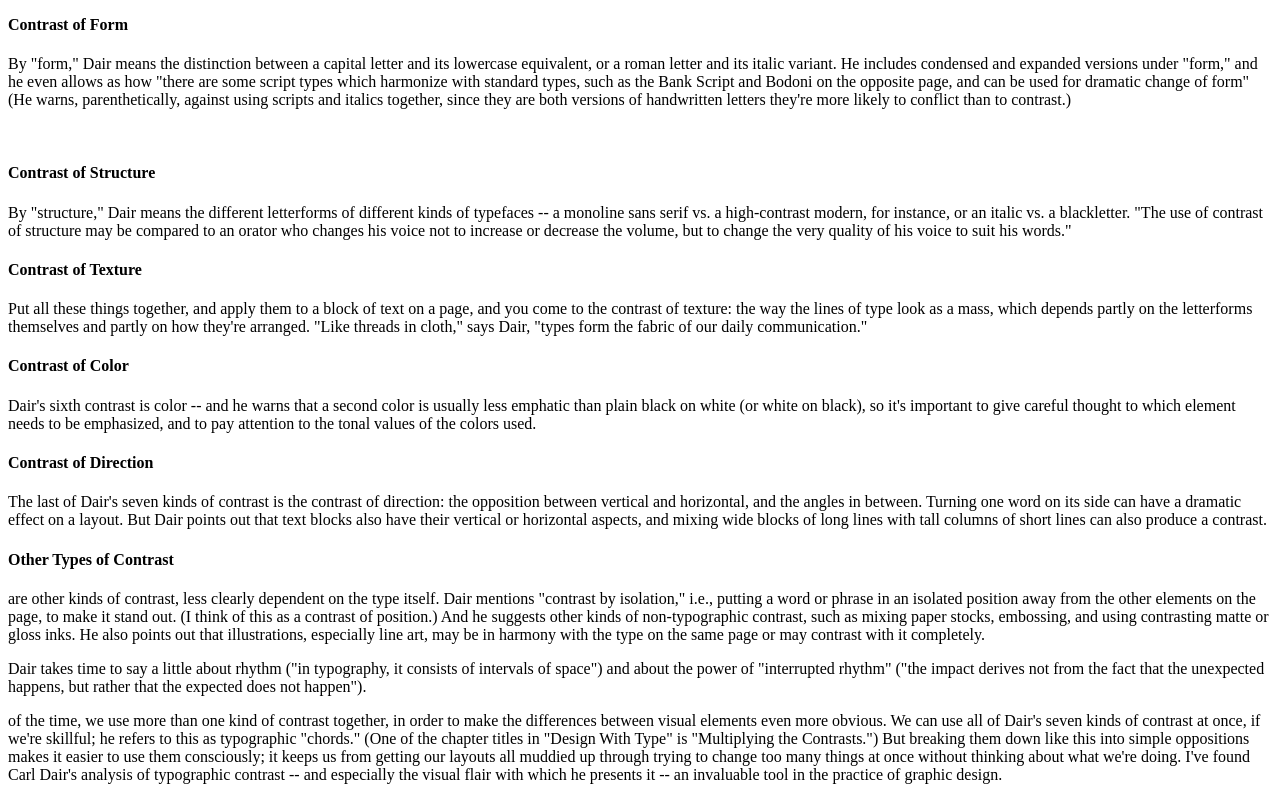
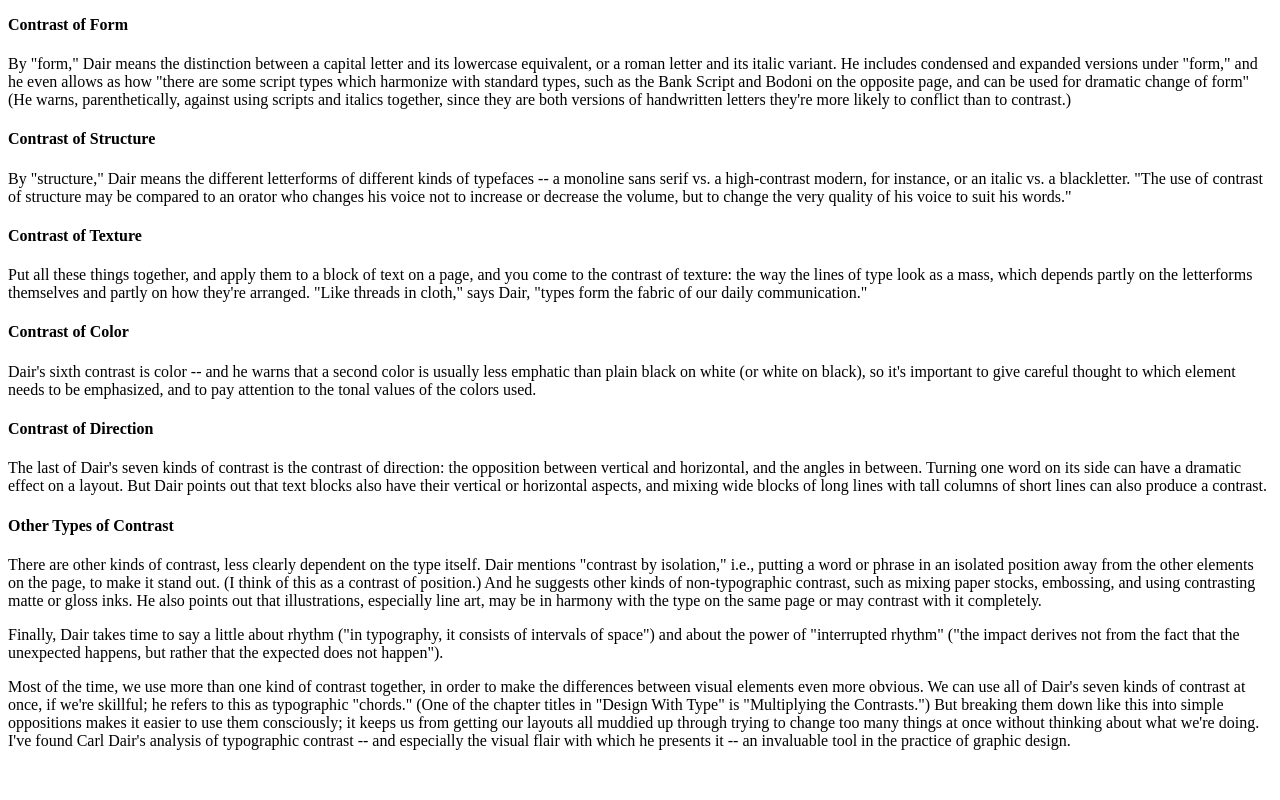
Before and after one commit to REBurbidge/WebDesign1374-markup, a plain HTML site: page index.html in a window 1280 px wide. Shown: the part 1249-2049 px from the top of the page. After the commit the page ends 2015 px from the top, so only its background shows below. Drawn offline with Linux system fonts and the light colour scheme.

Commit message:
Add files via upload
September 21, 2022 - 10:20am:  edited paragraph text, removed BR

```diff
--- a/index.html
+++ b/index.html
@@ -39,7 +39,7 @@
 
     <ul>
         <li>Contrast of Size</li>
-        <li> Contrast of Weight</li>
+        <li>Contrast of Weight</li>
         <li>Contrast of Form</li>
         <li>Contrast of Structure</li>
         <li>Contrast of Texture</li>
@@ -59,7 +59,7 @@
 
     <h4> Contrast of Form</h4>
     <p> By "form," Dair means the distinction between a capital letter and its lowercase equivalent, or a roman letter and its italic variant. He includes condensed and expanded versions under "form," and he even allows as how "there are some script types which harmonize with standard types, such as the Bank Script and Bodoni on the opposite page, and can be used for dramatic change of form" (He warns, parenthetically, against using scripts and italics together, since they are both versions of handwritten letters they're more likely to conflict than to contrast.) </p>
-<br>
+
     <h4>Contrast of Structure</h4>
     <p>By "structure," Dair means the different letterforms of different kinds of typefaces -- a monoline sans serif vs. a  high-contrast modern, for instance, or an italic vs. a blackletter. "The use of contrast of structure may be  compared to an orator who changes his voice not to increase or decrease the volume, but to change the very quality  of his voice to suit his words."</p>
 
@@ -73,11 +73,11 @@
     <p>The last of Dair's seven kinds of contrast is the contrast of direction: the opposition between vertical and horizontal, and the angles in between. Turning one word on its side can have a dramatic effect on a layout. But Dair points out that text blocks also have their vertical or horizontal aspects, and mixing wide blocks of long lines with tall columns of short lines can also produce a contrast.</p>
 
     <h4>Other Types of Contrast</h4>
-    <p> are other kinds of contrast, less clearly dependent on the type itself. Dair mentions "contrast by isolation," i.e., putting a word or phrase in an isolated position away from the other elements on the page, to make it stand out. (I think of this as a contrast of position.) And he suggests other kinds of non-typographic contrast, such as mixing paper stocks, embossing, and using contrasting matte or gloss inks. He also points out that illustrations, especially line art, may be in harmony with the type on the same page or may contrast with it completely.</p>
+    <p> There are other kinds of contrast, less clearly dependent on the type itself. Dair mentions "contrast by isolation," i.e., putting a word or phrase in an isolated position away from the other elements on the page, to make it stand out. (I think of this as a contrast of position.) And he suggests other kinds of non-typographic contrast, such as mixing paper stocks, embossing, and using contrasting matte or gloss inks. He also points out that illustrations, especially line art, may be in harmony with the type on the same page or may contrast with it completely.</p>
 
-   </p>Dair takes time to say a little about rhythm ("in typography, it consists of intervals of space") and about the power of "interrupted rhythm" ("the impact derives not from the fact that the unexpected happens, but rather that the expected does not happen").</p>
+   </p>Finally, Dair takes time to say a little about rhythm ("in typography, it consists of intervals of space") and about the power of "interrupted rhythm" ("the impact derives not from the fact that the unexpected happens, but rather that the expected does not happen").</p>
 
-    </p> of the time, we use more than one kind of contrast together, in order to make the differences between visual elements even more obvious. We can use all of Dair's seven kinds of contrast at once, if we're skillful; he refers to this as typographic "chords." (One of the chapter titles in "Design With Type" is "Multiplying the Contrasts.") But breaking them down like this into simple oppositions makes it easier to use them consciously; it keeps us from getting our layouts all muddied up through trying to change too many things at once without thinking about what we're doing. I've found Carl Dair's analysis of typographic contrast -- and especially the visual flair with which he presents it -- an invaluable tool in the practice of graphic design.</p>
+    </p> Most of the time, we use more than one kind of contrast together, in order to make the differences between visual elements even more obvious. We can use all of Dair's seven kinds of contrast at once, if we're skillful; he refers to this as typographic "chords." (One of the chapter titles in "Design With Type" is "Multiplying the Contrasts.") But breaking them down like this into simple oppositions makes it easier to use them consciously; it keeps us from getting our layouts all muddied up through trying to change too many things at once without thinking about what we're doing. I've found Carl Dair's analysis of typographic contrast -- and especially the visual flair with which he presents it -- an invaluable tool in the practice of graphic design.</p>
 </body>
 
 </html>
```
